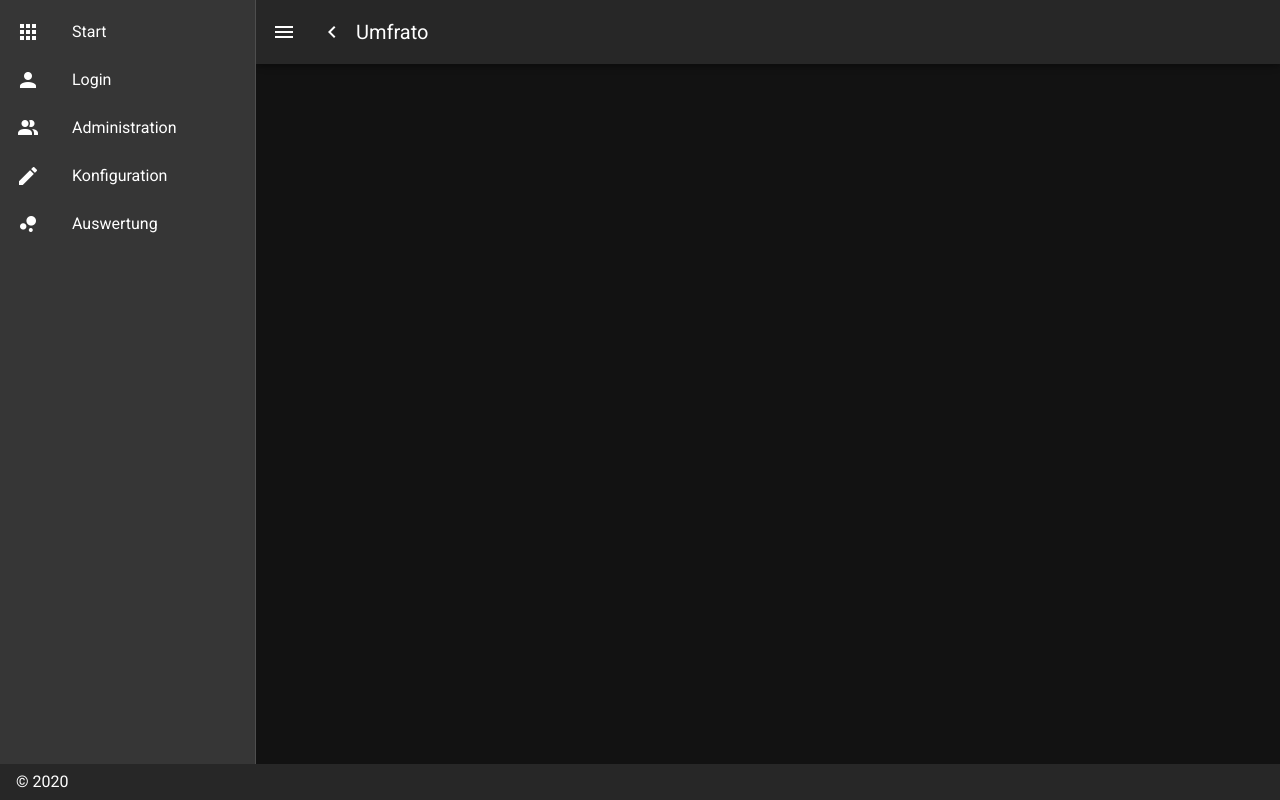
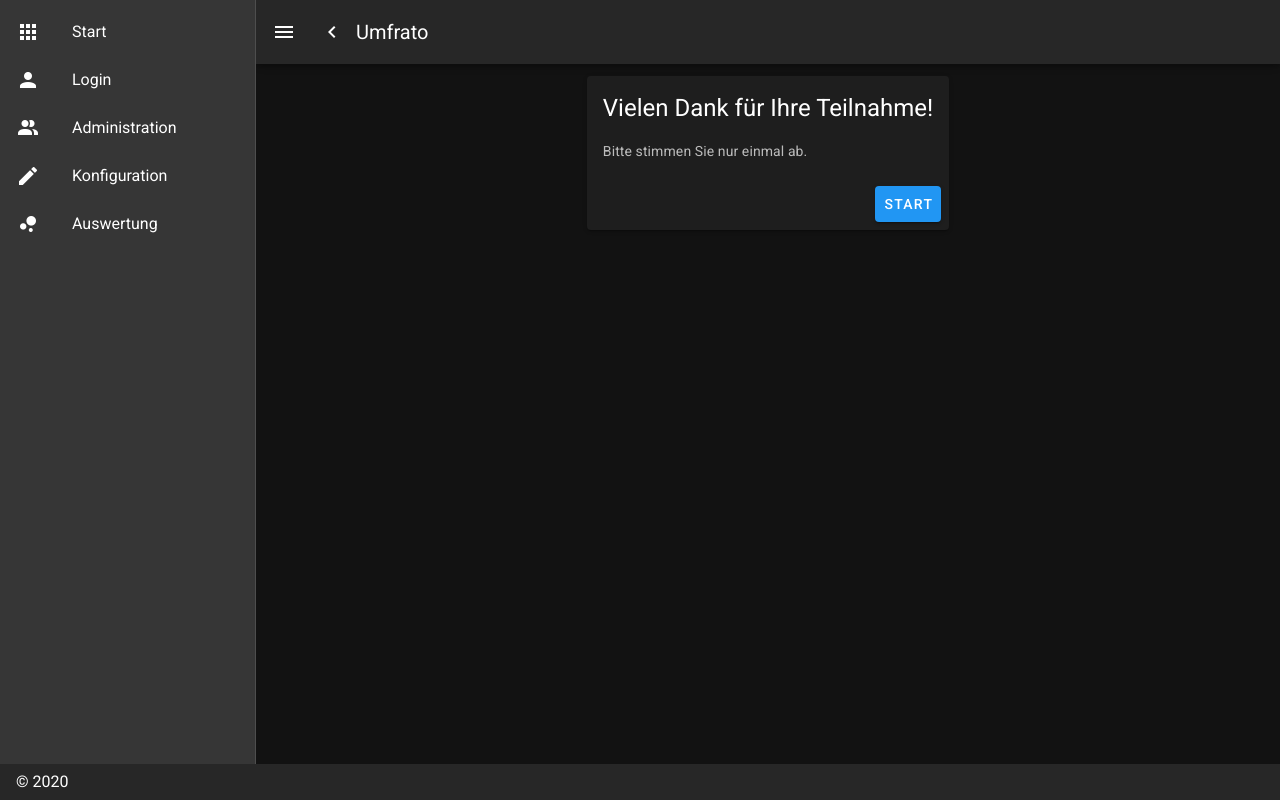
Before and after one commit to MYahiatene/PollApp, a Nuxt app: page /AfterParticipated in a window 1280 px wide. Built offline with nearby package versions, Linux system fonts and the light colour scheme.

Commit message:
closess #14305 @0.25h Absendebutton und neue Page 'AfterParticipated' eingefügt; Funktionalität (Ticket 14307) sollte in einen Sprint verschoben werden, indem die Anonymität schon gemacht wurde

```diff
--- /dev/null
+++ b/src/main/vue/pages/AfterParticipated.vue
@@ -0,0 +1,21 @@
+<template>
+    <v-layout column justify-center align-center>
+        <v-flex xs12 sm8 md6>
+            <div class="text-center"></div>
+            <v-card>
+                <v-card-title class="headline">
+                    Vielen Dank für Ihre Teilnahme!
+                </v-card-title>
+                <v-card-text>
+                    Bitte stimmen Sie nur einmal ab.
+                </v-card-text>
+                <v-card-actions>
+                    <v-spacer />
+                    <v-btn color="primary" nuxt to="/">
+                        Start
+                    </v-btn>
+                </v-card-actions>
+            </v-card>
+        </v-flex>
+    </v-layout>
+</template>
--- a/src/main/vue/pages/Participant.vue
+++ b/src/main/vue/pages/Participant.vue
@@ -27,6 +27,9 @@
                 <v-col cols="8">
                     <v-btn class="pl-4">Vorherige Seite</v-btn>
                     <v-btn class="pl-4">Nächste Seite</v-btn>
+                    <v-btn color="primary" nuxt to="/AfterParticipated">
+                        Absenden
+                    </v-btn>
                 </v-col>
             </v-row>
         </v-content>
```
